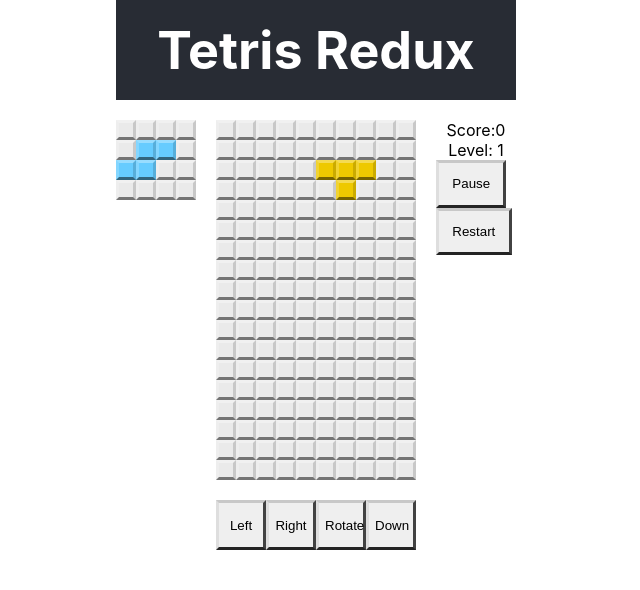
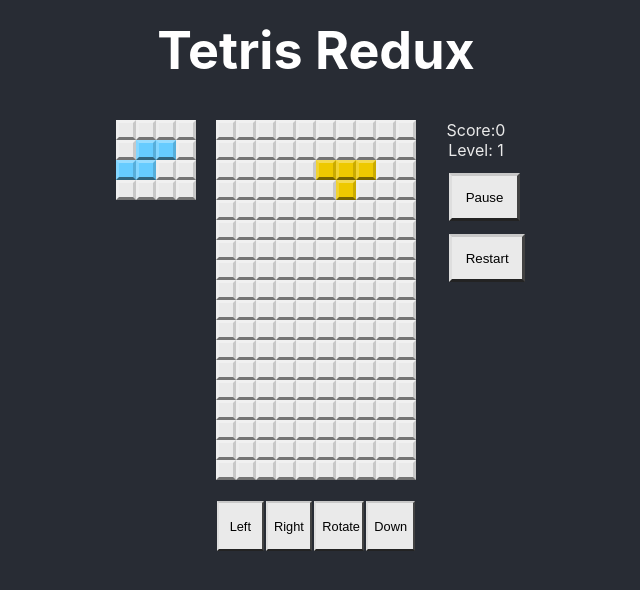
Before and after one commit to aucoeur/GravitySquares, a React (Create React App) app: page / in a window 1280 px wide. Shown: the top 590 px of the page, without its empty margins (324-964 px from the left). Built offline with nearby package versions, Linux system fonts and the light colour scheme.

Commit message:
minor css tweaks

```diff
--- a/src/App.css
+++ b/src/App.css
@@ -1,5 +1,5 @@
 :root {
-  --bg-color: rgba(150, 150, 150, 1);
+  --bg-color: rgb(40, 44, 52);
 
   /* Border Colors are all transparent colors. These will tint or shade the background color of the square. */
   --border-left-color: rgba(255, 255, 255, 0.20);
@@ -33,6 +33,7 @@
 
 * {
   box-sizing: border-box;
+  background-color:var(--bg-color);
 }
 
 .App {
@@ -56,12 +57,12 @@
                        ". b .";
 
   text-align: center;
+  background-color:var(--bg-color);
 }
 
 .App-header {
   grid-area: h;
 
-  background-color: #282c34;
   min-height: 10vh;
   display: flex;
   flex-direction: column;
--- a/src/components/Controls/Controls.css
+++ b/src/components/Controls/Controls.css
@@ -8,11 +8,15 @@
   --size: calc(var(--tile-size) * 2.5);
   width: var(--size);
   height: var(--size);
+  font-size: .8em;
   text-align: center;
   display: block;
-  border-width: 3px;
+  margin: 1px;
+  border-width: 2px;
+  /* border-radius: 15%; */
   border-top-color: var(--button-color-t);
   border-left-color: var(--button-color-l);
   border-right-color: var(--button-color-r);
   border-bottom-color: var(--button-color-b);
+  background-color:var(--color-0);
 }
--- a/src/components/MessagePopUp/MessagePopUp.css
+++ b/src/components/MessagePopUp/MessagePopUp.css
@@ -5,8 +5,14 @@
   transform: translate(-50%, -50%);
   width: calc(var(--tile-size) * 10);
   height: calc(var(--tile-size) * 10);
-  background-color: rgba(255, 255, 255, 0.5);
-  text-align: center;
+
+  background-color: rgba(0, 0, 0, 0.6);
+  color: rgb(255, 255, 255);
+  font-size: 4em;
+
+  display: flex;
+  align-items: center;
+  justify-content: center;
 }
 
 .message-popup.hidden {
--- a/src/components/ScoreBoard/ScoreBoard.css
+++ b/src/components/ScoreBoard/ScoreBoard.css
@@ -1,15 +1,17 @@
 /* Score Board */
 .score-board {
   grid-area: r;
-
+  color: var(--color-0);
 }
 
 .score-board-button {
   display: block;
+  margin: 1em;
   padding: 1em;
   border-width: 3px;
   border-top-color: var(--button-color-t);
   border-left-color: var(--button-color-l);
   border-right-color: var(--button-color-r);
   border-bottom-color: var(--button-color-b);
+  background-color:var(--color-0);
 }
```
